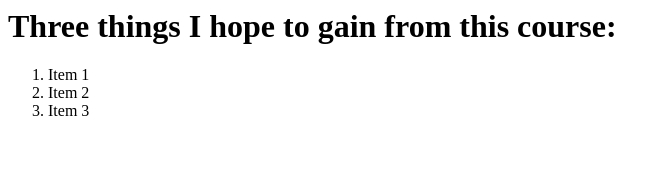
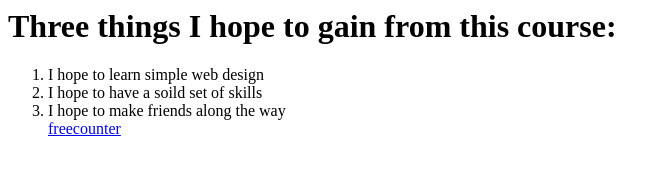
Before and after one commit to extroline/extroline.github.io, a plain HTML site: page index.html in a window 1280 px wide. Shown: the whole page, without its empty margins (0-669 px from the left). Drawn offline with Linux system fonts and the light colour scheme.

Commit message:
Commit Update

```diff
--- a/index.html
+++ b/index.html
@@ -3,8 +3,10 @@
         Three things I hope to gain from this course:
     </h1>
     <ol>
-        <li>Item 1</li>
-        <li>Item 2</li>
-        <li>Item 3</li>
+        <li>I hope to learn simple web design </li>
+        <li>I hope to have a soild set of skills</li>
+        <li>I hope to make friends along the way</li>
+        <a href='http://www.freevisitorcounters.com'>freecounter</a> <script type='text/javascript' src='https://www.freevisitorcounters.com/auth.php?id=12c7ce3983d223c00e43f1a15127ae51246de325'></script>
+        <script type="text/javascript" src="https://www.freevisitorcounters.com/en/home/counter/1241819/t/2"></script>
     </ol>
 </div>
```
